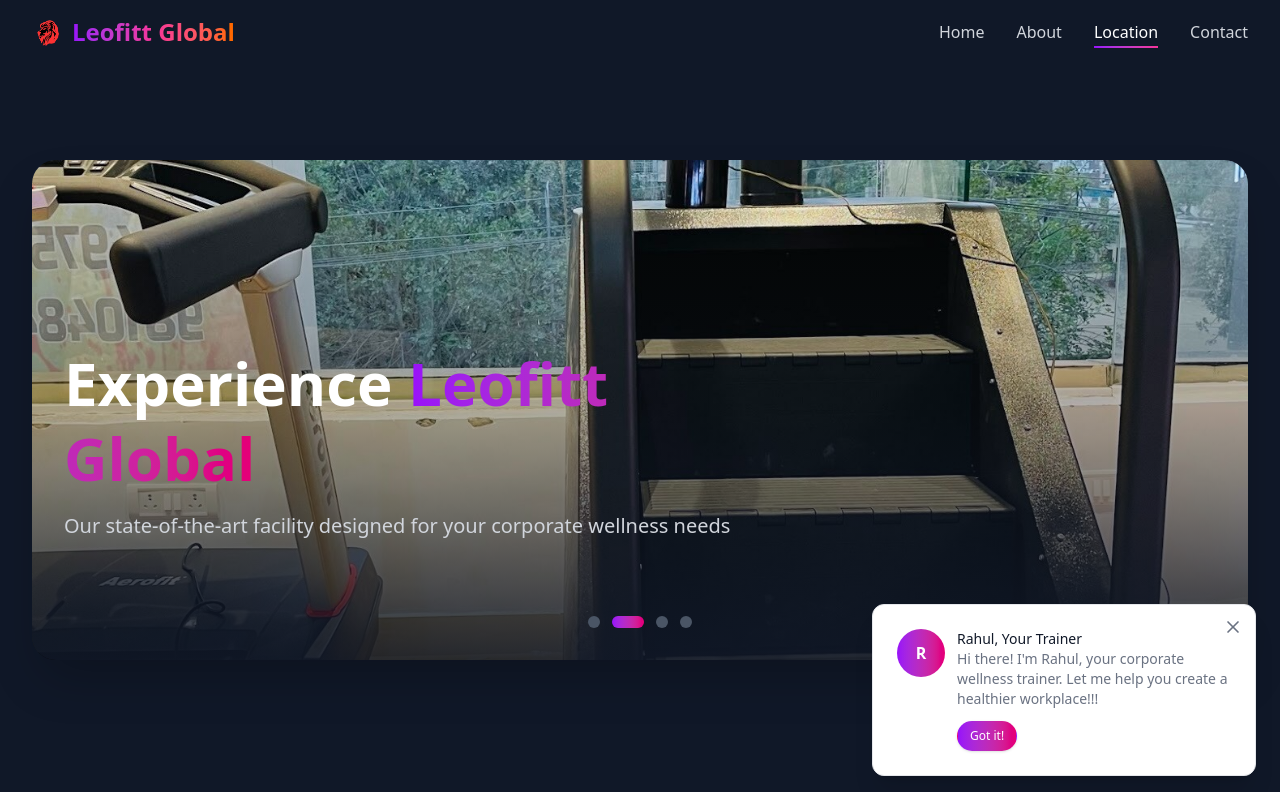
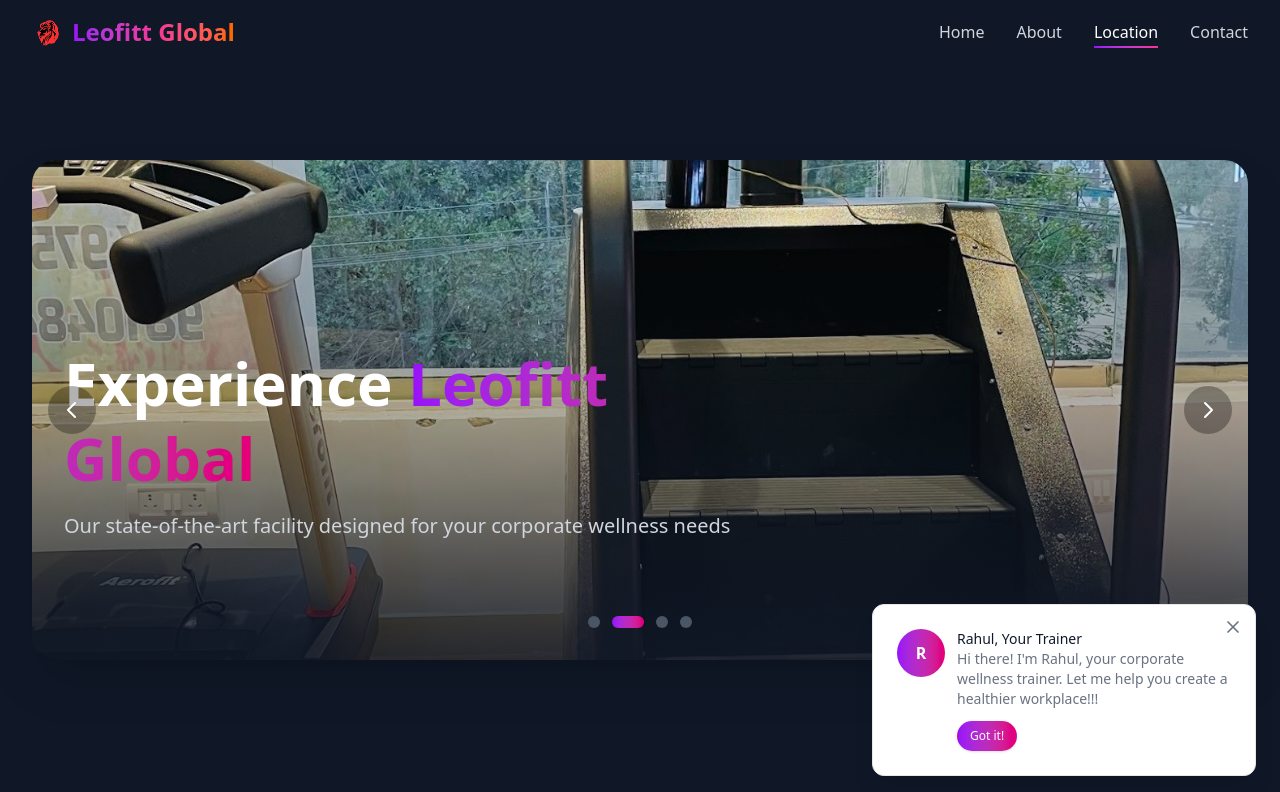
Before and after one commit to niks2411/leofit, a React (Vite) app: page /location in a window 1280 px wide. Shown: the top 792 px of the page. Built offline with nearby package versions, Linux system fonts and the light colour scheme.

Commit message:
location fixed

```diff
--- a/index.html
+++ b/index.html
@@ -3,7 +3,7 @@
   <head>
     <meta charset="UTF-8" />
     <!-- <link rel="icon" type="image/svg+xml" href="/vite.svg" /> -->
-    <link rel="icon" type="jpg" href="/public/Favicon.jpg">
+    <link rel="icon" type="jpg" href="/Favicon.jpg">
      <!-- <link rel="icon" type="image/png" href="/public/favicon.png"> -->
       <meta name="viewport" content="width=device-width, initial-scale=1.0" />
     <title>Leofit</title>
--- a/src/App.jsx
+++ b/src/App.jsx
@@ -1,5 +1,5 @@
 import React, { useState, useEffect, useRef } from 'react';
-import { BrowserRouter as Router, Routes, Route, Link } from 'react-router-dom';
+import { BrowserRouter as Router, Routes, Route, Link, useLocation } from 'react-router-dom';
 import { motion as motion, AnimatePresence, useInView } from 'framer-motion';
 import { ArrowRight, Heart, Users, TrendingUp, Shield, Zap, Award, X, Calendar, Clock } from 'lucide-react';
 import Navbar from './components/Navbar';
@@ -9,6 +9,16 @@
 import Location from './pages/Location';
 import Admin from './pages/admin';
 
+// Scroll to top component
+function ScrollToTop() {
+  const { pathname } = useLocation();
+
+  useEffect(() => {
+    window.scrollTo(0, 0);
+  }, [pathname]);
+
+  return null;
+}
 
 function App() {
   const [showPopup, setShowPopup] = useState(false);
@@ -33,10 +43,9 @@
 
   // Check if programs are in view
   const isInView = [];
-for (let i = 0; i < programRefs.current.length; i++) {
-  isInView.push(useInView(programRefs.current[i], { once: true, margin: "0px 0px -100px 0px" }));
-}
-
+  for (let i = 0; i < programRefs.current.length; i++) {
+    isInView.push(useInView(programRefs.current[i], { once: true, margin: "0px 0px -100px 0px" }));
+  }
 
   const benefits = [
     {
@@ -230,6 +239,9 @@
   return (
     <Router>
       <div className="min-h-screen bg-gray-900 flex flex-col">
+        {/* Scroll to top on route change */}
+        <ScrollToTop />
+
         {/* Navbar */}
         <Navbar navItems={navItems} />
 
--- a/src/pages/Location.jsx
+++ b/src/pages/Location.jsx
@@ -1,4 +1,4 @@
-import React, { useState, useEffect } from 'react';
+import React, { useState, useEffect, useCallback } from 'react';
 import { motion } from 'framer-motion';
 
 // Import your images
@@ -9,16 +9,35 @@
 
 const Location = () => {
   const [current, setCurrent] = useState(0);
+  const [autoScroll, setAutoScroll] = useState(true);
   const images = [mainpic, leofitt, treadmil, leg];
 
-  useEffect(() => {
-    const interval = setInterval(() => {
-      setCurrent((prev) => (prev + 1) % images.length);
-    }, 5000);
-    return () => clearInterval(interval);
+  // Memoize the next slide function
+  const nextSlide = useCallback(() => {
+    setCurrent((prev) => (prev + 1) % images.length);
   }, [images.length]);
 
-  const goTo = (idx) => setCurrent(idx);
+  // Memoize the previous slide function
+  const prevSlide = useCallback(() => {
+    setCurrent((prev) => (prev - 1 + images.length) % images.length);
+  }, [images.length]);
+
+  useEffect(() => {
+    let interval;
+    if (autoScroll) {
+      interval = setInterval(nextSlide, 5000);
+    }
+    return () => {
+      if (interval) clearInterval(interval);
+    };
+  }, [autoScroll, nextSlide]);
+
+  const goTo = (idx) => {
+    setCurrent(idx);
+    // When manually navigating, pause auto-scroll briefly
+    setAutoScroll(false);
+    setTimeout(() => setAutoScroll(true), 10000); // Resume after 10 seconds
+  };
 
   return (
     <div className="min-h-screen pt-24 bg-gray-900">
@@ -39,6 +58,27 @@
                 <div className="absolute inset-0 bg-gradient-to-t from-gray-900/90 via-gray-900/30 to-transparent" />
               </motion.div>
             ))}
+
+            {/* Navigation arrows */}
+            <button
+              onClick={prevSlide}
+              className="absolute left-4 top-1/2 transform -translate-y-1/2 bg-black/30 hover:bg-black/50 text-white p-3 rounded-full z-10 transition-all duration-300"
+              aria-label="Previous image"
+            >
+              <svg xmlns="http://www.w3.org/2000/svg" className="h-6 w-6" fill="none" viewBox="0 0 24 24" stroke="currentColor">
+                <path strokeLinecap="round" strokeLinejoin="round" strokeWidth={2} d="M15 19l-7-7 7-7" />
+              </svg>
+            </button>
+
+            <button
+              onClick={nextSlide}
+              className="absolute right-4 top-1/2 transform -translate-y-1/2 bg-black/30 hover:bg-black/50 text-white p-3 rounded-full z-10 transition-all duration-300"
+              aria-label="Next image"
+            >
+              <svg xmlns="http://www.w3.org/2000/svg" className="h-6 w-6" fill="none" viewBox="0 0 24 24" stroke="currentColor">
+                <path strokeLinecap="round" strokeLinejoin="round" strokeWidth={2} d="M9 5l7 7-7 7" />
+              </svg>
+            </button>
 
             {/* Overlay Content */}
             <div className="absolute inset-0 flex items-end pb-16 md:pb-24 px-8">
```
